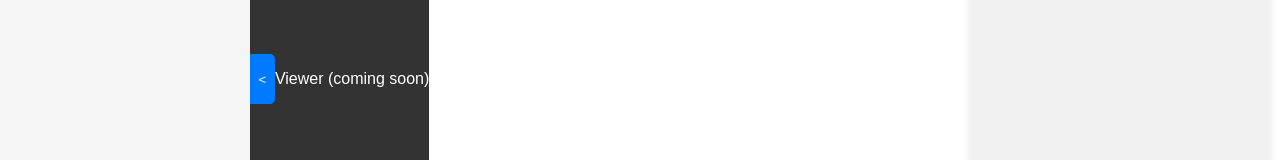
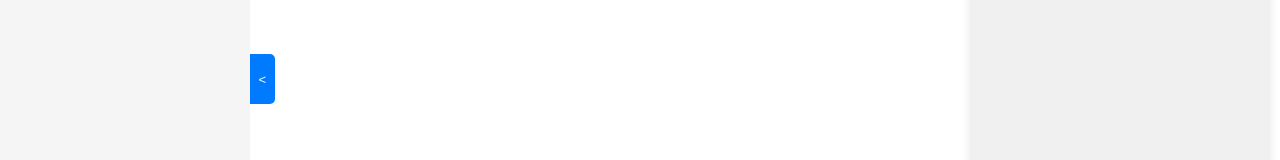
Before and after one commit to benhe0/grasshopper-llm-chat, a Vue app: page / in a window 1280 px wide. Shown: the part 321-481 px from the top of the page. Built offline with nearby package versions, Linux system fonts and the light colour scheme.

Commit message:
mesh viewer with tresjs setup

```diff
--- a/src/App.vue
+++ b/src/App.vue
@@ -1,17 +1,14 @@
 <template>
   <div id="app">
     <Sidebar />
-    <div class="main-content">
-      <div class="viewer">
-        <p>3D Viewer (coming soon)</p>
-      </div>
-    </div>
+    <MeshViewer />
     <Chat />
   </div>
 </template>
 
 <script setup>
 import Sidebar from "./components/Sidebar.vue";
+import MeshViewer from "./components/MeshViewer.vue";
 import Chat from "./components/Chat.vue";
 </script>
 
@@ -26,20 +23,7 @@ html, body {
 
 #app {
   height: 100%;
-  display: flex;
-}
-
-.main-content {
-  flex: 1;
-  display: flex;
-}
-
-.viewer {
-  flex: 1;
-  background: #333;
-  color: white;
-  display: flex;
-  align-items: center;
-  justify-content: center;
+  width: 100%;
+  position: relative;
 }
 </style>
--- /dev/null
+++ b/src/components/MeshViewer.vue
@@ -0,0 +1,25 @@
+<template>
+  <div class="mesh-viewer">
+    <TresCanvas>
+      <TresPerspectiveCamera :position="[5, 5, 5]" />
+      <TresAmbientLight :intensity="0.5" />
+      <TresDirectionalLight :position="[10, 10, 5]" :intensity="1" />
+      <!-- Placeholder cube -->
+      <TresMesh>
+        <TresBoxGeometry :args="[1, 1, 1]" />
+        <TresMeshStandardMaterial color="#007bff" />
+      </TresMesh>
+    </TresCanvas>
+  </div>
+</template>
+
+<script setup>
+import { TresCanvas } from "@tresjs/core";
+</script>
+
+<style scoped>
+.mesh-viewer {
+  width: 100%;
+  height: 100%;
+}
+</style>
--- a/vite.config.js
+++ b/vite.config.js
@@ -1,6 +1,11 @@
 import { defineConfig } from 'vite'
 import vue from '@vitejs/plugin-vue'
+import { templateCompilerOptions } from '@tresjs/core'
 
 export default defineConfig({
-  plugins: [vue()],
+  plugins: [
+    vue({
+      ...templateCompilerOptions,
+    }),
+  ],
 })
```
Also changed, not shown: package.json (+6 -3 lines).
